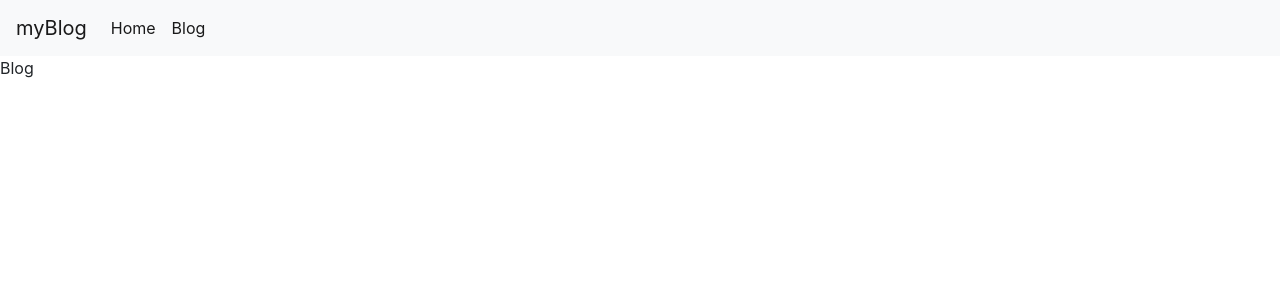
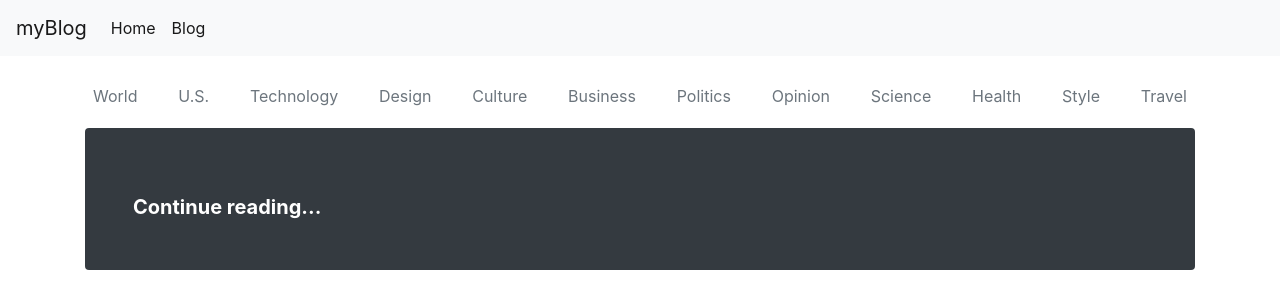
Before and after one commit to KeenanJones1/myBlog, a React (Create React App) app in the folder client/: page /blog in a window 1280 px wide. Shown: the top 308 px of the page. Built offline with nearby package versions, Linux system fonts and the light colour scheme; no server answers.

Commit message:
Frontend for blog page working on Featured blog

```diff
--- a/client/package.json
+++ b/client/package.json
@@ -14,6 +14,7 @@
   "author": "Kuzco",
   "license": "ISC",
   "dependencies": {
+    "axios": "^0.20.0",
     "react": "^16.13.1",
     "react-dom": "^16.13.1",
     "react-google-login": "^5.1.21",
--- a/client/src/components/Blog.js
+++ b/client/src/components/Blog.js
@@ -1,11 +1,80 @@
-import React from 'react'
+import React, {useState, useEffect} from 'react'
+import axios from 'axios'
+import {Link} from 'react-router-dom'
 
 const Blog = () => {
+  const [blogs, setBlogs] = useState([]);
+  const [featuredBlog, setFeatureBlog] = useState([]);
+
+  useEffect( () => {
+   const FetchData = async () => {
+   try{
+    const res = await axios.get(`${process.env.REACT_APP_API_URL}/posts`);
+    setFeatureBlog(res.data[0]);
+    console.log(res.data)
+   }
+   catch(err){
+
+   }
+  }
+   FetchData();
+  }, []);
+
+
+
+  useEffect( () => {
+   const fetchBlogs = async () => {
+   try{
+    const res = await axios.get(`${process.env.REACT_APP_API_URL}/posts`);
+    setBlogs(res.data);
+   }
+   catch(err){
+   }
+  }
+
+   fetchBlogs();
+  }, []);
+
+  const capitalizeFirstLetter = (word) => {
+   if(word)
+   return word.charAt[0].toUpperCase() + word.slice(1)
+  return '';
+  };
+
+  const getBlogs = () => {
+
+  }
+
  return (
-  <div>
-   Blog
+  <div className="container mt-3">
+   <div className="nav-scroller py-1 mb-2">
+    <nav className="nav d-flex justify-content-between">
+      <Link className="p-2 text-muted" to='/category/world'>World</Link>
+      <Link className="p-2 text-muted" to='/category/world'>U.S.</Link>
+      <Link className="p-2 text-muted" to='/category/world'>Technology</Link>
+      <Link className="p-2 text-muted" to='/category/world'>Design</Link>
+      <Link className="p-2 text-muted" to='/category/world'>Culture</Link>
+      <Link className="p-2 text-muted" to='/category/world'>Business</Link>
+      <Link className="p-2 text-muted" to='/category/world'>Politics</Link>
+      <Link className="p-2 text-muted" to='/category/world'>Opinion</Link>
+      <Link className="p-2 text-muted" to='/category/world'>Science</Link>
+      <Link className="p-2 text-muted" to='/category/world'>Health</Link>
+      <Link className="p-2 text-muted" to='/category/world'>Style</Link>
+      <Link className="p-2 text-muted" to='/category/world'>Travel</Link>
+    </nav>
+   </div>
+   <div className="jumbotron p-4 p-md-5 text-white rounded bg-dark">
+    <div className="col-md-6 px-0">
+ <h1 className="display-4 font-italic">{featuredBlog.title}</h1>
+
+ {/* Make an execerpt fieild in the Post */}
+ {/* Btw make a category model  */}
+      <p className="lead my-3">{featuredBlog.exerpt}</p>
+      <p className="lead mb-0"><Link to='/' className="text-white font-weight-bold">Continue reading...</Link></p>
+    </div>
+   </div>
   </div>
- )
+ );
 }
 
 export default Blog
--- a/client/src/components/Home.js
+++ b/client/src/components/Home.js
@@ -1,9 +1,16 @@
 import React from 'react'
+import {Link} from 'react-router-dom'
 
 const Home = () => {
  return (
-  <div>
-   Home
+  <div className="container">
+    <div class="jumbotron">
+     <h1 class="display-4">Welcome to myBlog</h1>
+     <p class="lead">This is a personal blog detailing my growth as a developer and topics I care about.</p>
+     <hr class="my-4"/>
+     <p>To see the library of my Posts click the button below.</p>
+     <Link class="btn btn-primary btn-lg" to='/blog' role="button">Go To Post</Link>
+    </div>
   </div>
  )
 }
```
Also changed, not shown: 1 other file (tests, documents, lock files or other folders).
